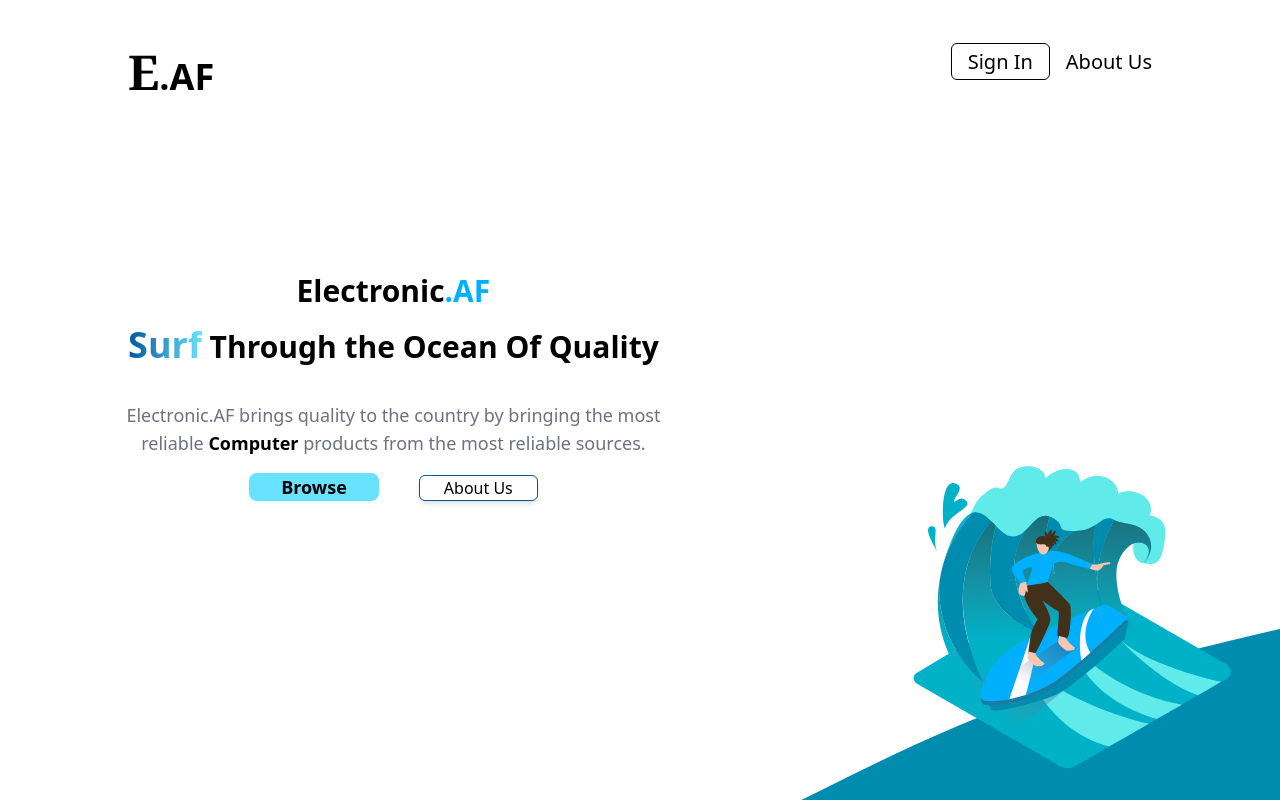
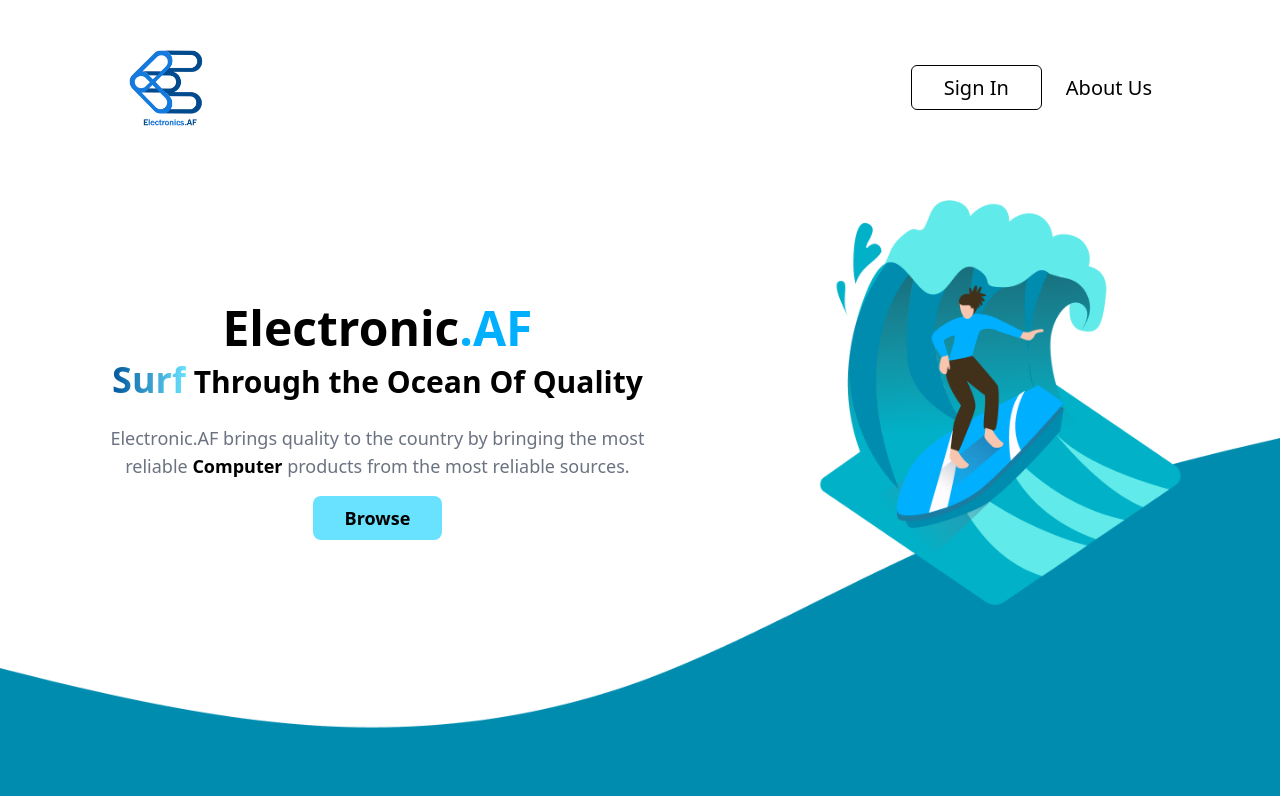
Before and after one commit to BahirHakimy/Electronic.AF, a React (Create React App) app in the folder Frontend/: page / in a window 1280 px wide. Built offline with nearby package versions, Linux system fonts and the light colour scheme.

Commit message:
fixed home page issues

```diff
--- a/Frontend/src/components/Home.jsx
+++ b/Frontend/src/components/Home.jsx
@@ -1,53 +1,64 @@
-import React from 'react'
-import { Link } from 'react-router-dom';
-import Vector from '../illustrations/Vector.svg'
-import surfing from '../illustrations/surfing.svg'
+import React from "react";
+import { Link } from "react-router-dom";
 
 function Home() {
-
-  console.log(process.env.REACT_APP_baseURL);
-
   return (
-    <div className='sm:overflow-x-hidden h-screen overflow-scrol'>
+    <div className="sm:overflow-x-hidden h-screen relative  ">
+      {/* //*svg */}
+      <div className="hidden lg:block  ">
+        <img
+          src="/cover.png"
+          alt="surfing"
+          className="w-full absolute top-[25%]"
+        />
+      </div>
       {/* //* navbar */}
-      <div className='flex justify-between mx-6  md:mx-10 lg:mx-32 pt-12 '>
+      <div className="flex justify-between items-center mx-6  md:mx-10 lg:mx-32 pt-12 ">
         {/* //*  logo */}
         <div>
-            <h1 className=' text-4xl font-semibold '>
-              <span className='font-serif text-5xl '>E</span>.AF</h1>
+          <img src="/logo1200.png" alt="" className="h-20 w-20 object-cover" />
         </div>
 
         {/* //* links  */}
-          <div className=' lg:space-x-[1rem]'>
-                <span className=' text-xl hover:text-primary border border-black rounded-md px-4 py-1 '><Link to={'/logIn'}>Sign In</Link></span>
-                <span className='hidden md:inline-block  text-xl  '><Link to={'/about'}>About Us</Link></span>
-                {/* <button className='hidden md:inline-block font-bold text-xl bg-primaryLight rounded-lg px-12 py-1 text-center hover:bg-primary hover:text-white'><Link to={'/products'}>Browse</Link></button> */}
+        <div className=" space-x-[1.5rem]">
+          <span className="  text-xl hover:text-black hover:bg-primaryLight hover:border-0 hover:font-semibold border border-black rounded-md px-8 py-2 ">
+            <Link to={"/logIn"}>Sign In</Link>
+          </span>
+          <span className="hidden md:inline-block text-xl">
+            <Link to={"/about"}>About Us</Link>
+          </span>
         </div>
       </div>
 
       {/* //* body   */}
-      <div className='grid content-center h-96 pt-64 lg:h-auto   sm:pt-24 sm:ml-24 '>
+      <div className="grid ml-20 relative  sm:pt-24  z-20 ">
         {/* colOne */}
-          <div className='max-w-prose text-center lg:pt-20'>
+        <div className="max-w-prose text-center lg:pt-20">
           {/* title  */}
-               <h1 className='text-3xl font-bold pb-4'>Electronic<span className='text-primary'>.AF</span></h1>
-               <h2 className='text-3xl font-bold pb-9'><span className='bg-clip-text text-4xl  bg-gradient-to-r from-secondary to-primaryLight text-transparent '>Surf</span> Through the Ocean Of Quality</h2>
-                <p className='text-gray-500 text-lg pb-4'>Electronic.AF brings quality to the country by bringing the most reliable <strong className='text-black'>Computer</strong> products from the most reliable sources.</p>
+          <h1 className="text-5xl font-bold pb-2">
+            Electronic<span className="text-primary">.AF</span>
+          </h1>
+          <h2 className="text-3xl font-bold pb-6">
+            <span className="bg-clip-text text-4xl  bg-gradient-to-r from-secondary to-primaryLight text-transparent ">
+              Surf
+            </span>{" "}
+            Through the Ocean Of Quality
+          </h2>
+          <p className="text-gray-500 text-lg pb-4">
+            Electronic.AF brings quality to the country by bringing the most
+            reliable <strong className="text-black">Computer</strong> products
+            from the most reliable sources.
+          </p>
           {/* buttons */}
-               <div className='space-x-10 '>
-               <button  className='bg-primaryLight text-lg rounded-lg font-bold px-8 hover:bg-primary hover:text-white'><Link to={'/products'}>Browse</Link></button>
-                <button className='border border-secondary shadow-md rounded-md px-6 hover:bg-primaryLight hover:border-0 hover:font-bold hover:text-white'>About Us</button>
+          <div className=" ">
+            <button className="bg-primaryLight text-lg rounded-lg font-bold px-8 py-2 hover:bg-primaryDark hover:text-white">
+              <Link to={"/products"}>Browse</Link>
+            </button>
           </div>
         </div>
-      </div >
-          {/* //*svg */}
-            <div className=' relative  '>
-             <img src={surfing} alt="surfing" className='hidden md:inline-block lg:scale-125 absolute md:-right-3 lg:right-4 md:-top-8 -top-16 2xl:-top-32 z-10' />
-              <img src={Vector} alt="wave" className=' absolute w-full top-64 md:top-32 2xl:-translate-y-20'/>
       </div>
-
     </div>
-  )
+  );
 }
 
-export default Home
+export default Home;
--- a/Frontend/src/components/products.jsx
+++ b/Frontend/src/components/products.jsx
@@ -1,23 +1,23 @@
-  import  { useEffect, useState } from "react";
-  import Card from "../common/card";
-  import { baseAxios, getTokens,  } from "../Api/client";
-  import {  BsSearch } from "react-icons/bs";
-  import Navbar from "../common/navbar";
+import { useEffect, useState } from "react";
+import Card from "../common/card";
+import { baseAxios, getTokens } from "../Api/client";
+import { BsSearch } from "react-icons/bs";
+import Navbar from "../common/navbar";
 
 const Products = () => {
-  const [data, setData] = useState();
-  const [authenticated] = useState(getTokens());
+  const [products, setProducts] = useState();
+  const authenticated = getTokens();
 
   useEffect(() => {
     baseAxios
       .get(`${process.env.REACT_APP_baseURL}core/getProducts/`)
-      .then((res) => setData(res.data));
+      .then((res) => setProducts(res.products));
   }, []);
 
   return (
     <div>
       {/* navbar  */}
-          <Navbar/>
+      <Navbar />
 
       {/* body  */}
 
@@ -38,12 +38,26 @@ const Products = () => {
       <div className="pl-7 pt-8 md:pt-0 ">
         <h1 className="font-bold text-3xl pl-10 ">Top Deals</h1>
         <div className="md:flex md:space-x-10 pt-8 space-y-3 md:space-y-0">
-          {data ? (
-            data.map((info) => (
+          {products ? (
+            products.map((info) => (
               <Card key={info.id} authenticated={authenticated} info={info} />
             ))
           ) : (
-            <h2>Loading</h2>
+            <div className="flex space-x-2">
+              {Array.from({ length: 5 }).map((_, idx) => (
+                <div
+                  key={idx}
+                  className="bg-white animate-pulse shadow-lg px-2 py-4 max-w-fit "
+                >
+                  <div className="bg-gray-500 h-24 w-40 rounded mt- "></div>
+                  <div className="flex space-x-4 mt-2">
+                    <div className="bg-gray-500 h-3 w-14 rounded-sm"></div>
+                    <div className="bg-gray-500 h-3 w-14 rounded-sm"></div>
+                  </div>
+                  <div className="bg-gray-500 h-3 w-32 mt-2 rounded-sm"></div>
+                </div>
+              ))}
+            </div>
           )}
         </div>
       </div>
```
Also changed, not shown: Frontend/src/Api/useApi.js (deleted, +0 -15 lines), Frontend/public/cover.png (added), Frontend/public/logo1200.png (added). Lines whose indentation alone changed are shown as unchanged.
